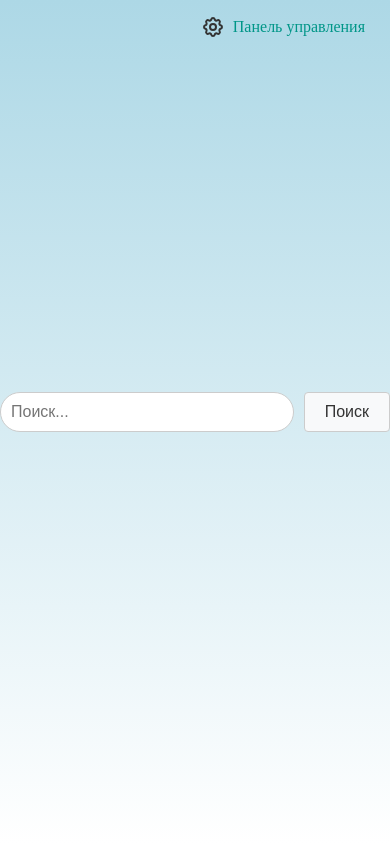
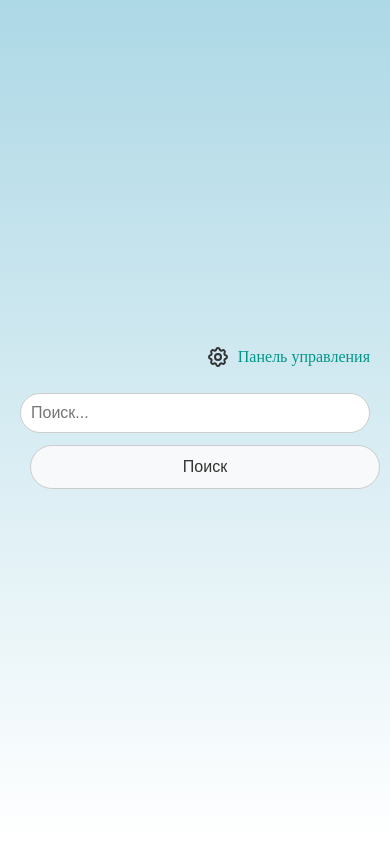
Before and after one commit to TihonSotnikov/Semantic_Search_System, a Python web app: template app/frontend/templates/index.html in a window 390 px wide. Run offline with Jinja, Linux system fonts and the light colour scheme; the template is opened without the code that fills it, so the values that code supplies are empty.

Commit message:
A bit of fixes bofore the final.

```diff
--- a/app/frontend/static/css/base.css
+++ b/app/frontend/static/css/base.css
@@ -65,3 +65,10 @@ h2 {
     border-radius: 8px;
     padding: 8px;
 }
+
+@media (max-width: 600px) {
+    .container {
+        margin: 20px auto;
+        padding: 1rem;
+    }
+}
--- a/app/frontend/static/css/search.css
+++ b/app/frontend/static/css/search.css
@@ -7,8 +7,10 @@
     flex-direction: column;
     align-items: center;
     justify-content: center;
-    height: 100vh;
+    min-height: 100vh;
+    padding: 80px 20px 20px 20px;
     font-family: Arial, sans-serif;
+    box-sizing: border-box;
 }
 .search-form {
     display: flex;
@@ -16,8 +18,10 @@
     width: 100%;
     max-width: 600px;
     text-align: center;
+    gap: 10px;
 }
 .search-input {
+    flex-grow: 1;
     width: 80%;
     padding: 10px;
     font-size: 16px;
@@ -31,8 +35,10 @@
     background-color: #f8f9fa;
     color: #333;
     border: 1px solid #ccc;
-    border-radius: 4px;
+    border-radius: 24px;
+    /* border-radius: 4px; */
     cursor: pointer;
+    white-space: nowrap;
 }
 .results {
     margin-top: 20px;
@@ -63,3 +69,31 @@
     top: 15px;
     right: 25px;
 }
+
+
+@media (max-width: 560px) {
+
+    .abs-top-right {
+        position: static;
+        margin-bottom: 20px;
+        align-self: flex-end;
+    }
+
+    .search-form {
+        flex-direction: column;
+        gap: 12px;
+    }
+
+    .search-input {
+        width: 100%;
+    }
+
+    .search-button {
+        width: 100%;
+        padding: 12px;
+    }
+
+    .search-container {
+        padding-top: 30px;
+    }
+}
```
Also changed, not shown: app/main.py (+79 -5 lines), app/ml/ml_engine.py (+10 -0 lines).
